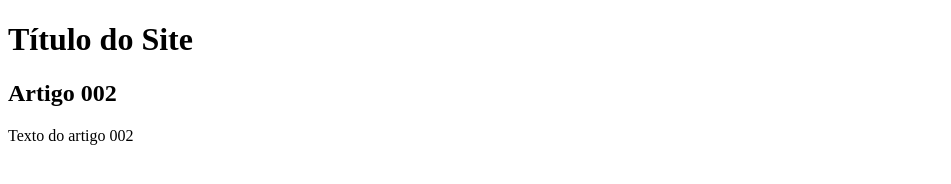
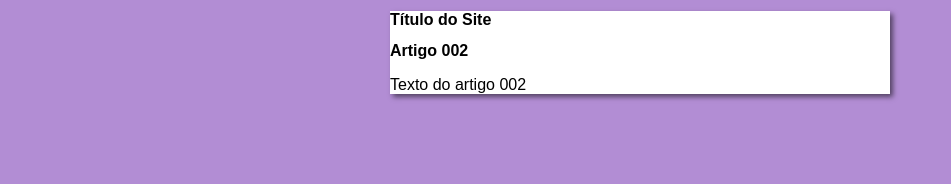
Before and after one commit to JpLoyal/projeto-site, a plain HTML site: page index.html in a window 1280 px wide. Shown: the whole page, without its empty margins (0-951 px from the left). Drawn offline with Linux system fonts and the light colour scheme.

Commit message:
Iniciei o design

```diff
--- a/index.html
+++ b/index.html
@@ -5,6 +5,7 @@
     <meta http-equiv="X-UA-Compatible" content="IE=edge">
     <meta name="viewport" content="width=device-width, initial-scale=1.0">
     <title>Git e GitHub</title>
+    <link rel="stylesheet" href="./styles.css">
 </head>
 <body>
 
--- /dev/null
+++ b/styles.css
@@ -0,0 +1,16 @@
+* {
+    font-family: Arial, Helvetica, sans-serif;
+    font-size: 16px;
+
+}
+
+body {
+    background-color: rgb(178, 141, 212);
+}
+
+main {
+    background-color: white;
+    width: 500px;
+    margin: 0 auto;
+    box-shadow: 3px 3px 5px rgba(0, 0, 0, 0.534);
+}
```
